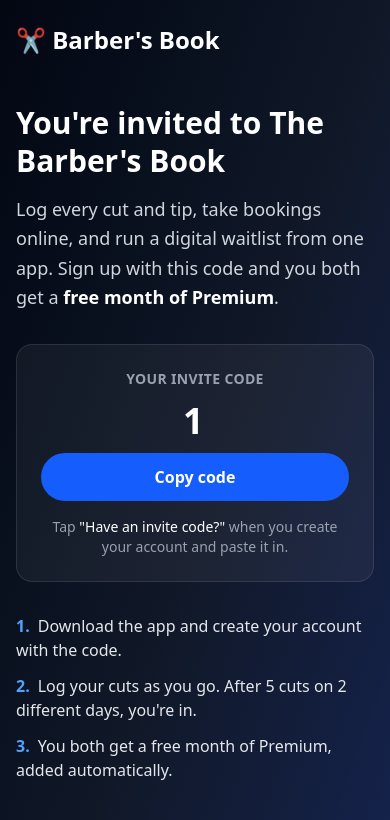
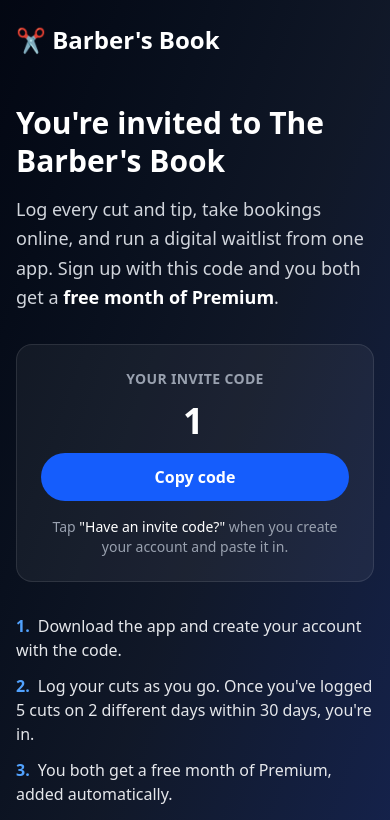
Before and after one commit to asfopoo/barbersBookWeb, a React (Vite) app: page /r/1 in a window 390 px wide. Shown: the top 820 px of the page. Built offline with nearby package versions, Linux system fonts and the light colour scheme; no server answers; grey boxes are pictures that could not be loaded.

Commit message:
fix(referral): match the 30-day rule, keep codes out of analytics, hide app link on desktop

```diff
--- a/src/pages/Referral.tsx
+++ b/src/pages/Referral.tsx
@@ -4,6 +4,8 @@ import { track } from '../lib/analytics'
 
 const API_URL = import.meta.env.VITE_API_URL || 'http://localhost:4000'
 const APP_STORE_URL = 'https://apps.apple.com/us/app/barbers-book/id6740193881'
+// The app deep link only does anything on a phone.
+const isMobile = /iPhone|iPad|iPod|Android/i.test(navigator.userAgent)
 const PLAY_STORE_URL = 'https://play.google.com/store/apps/details?id=com.thebarbersbook.app'
 
 // Landing page for barber-to-barber invites: thebarbersbook.com/r/CODE.
@@ -24,7 +26,7 @@ export default function Referral() {
         if (cancelled) return
         setValid(!!body)
         setReferrerName(body?.firstName ?? null)
-        track('referral_landing_viewed', { code, valid: !!body })
+        track('referral_landing_viewed', { valid: !!body })
       })
       .catch(() => {
         if (!cancelled) setValid(null)
@@ -38,7 +40,7 @@ export default function Referral() {
     try {
       await navigator.clipboard.writeText(code)
       setCopied(true)
-      track('referral_code_copied', { code })
+      track('referral_code_copied')
       setTimeout(() => setCopied(false), 2000)
     } catch {
       // Clipboard blocked; the code is still selectable on the page.
@@ -99,7 +101,7 @@ export default function Referral() {
           </li>
           <li>
             <span className="text-blue-400 font-bold mr-2">2.</span>
-            Log your cuts as you go. After 5 cuts on 2 different days, you're in.
+            Log your cuts as you go. Once you've logged 5 cuts on 2 different days within 30 days, you're in.
           </li>
           <li>
             <span className="text-blue-400 font-bold mr-2">3.</span>
@@ -109,14 +111,14 @@ export default function Referral() {
         )}
 
         <div className="flex flex-col sm:flex-row gap-4 items-start sm:items-center mb-6">
-          <a href={APP_STORE_URL} onClick={() => track('referral_store_clicked', { code, store: 'ios' })}>
+          <a href={APP_STORE_URL} onClick={() => track('referral_store_clicked', { store: 'ios' })}>
             <img
               src="https://tools.applemediaservices.com/api/badges/download-on-the-app-store/black/en-us?size=250x83&amp;releaseDate=1617926400"
               alt="Download on the App Store"
               className="h-[52px]"
             />
           </a>
-          <a href={playUrl} onClick={() => track('referral_store_clicked', { code, store: 'android' })}>
+          <a href={playUrl} onClick={() => track('referral_store_clicked', { store: 'android' })}>
             <img
               src="https://play.google.com/intl/en_us/badges/static/images/badges/en_badge_web_generic.png"
               alt="Get it on Google Play"
@@ -124,12 +126,14 @@ export default function Referral() {
             />
           </a>
         </div>
+        {isMobile && (
           <a
             href={`barbersbook://register?ref=${encodeURIComponent(code)}`}
             className="text-sm text-gray-400 underline"
           >
             Already have the app installed? Open it
           </a>
+        )}
       </main>
     </div>
   )
```
Lines whose indentation alone changed are shown as unchanged.
